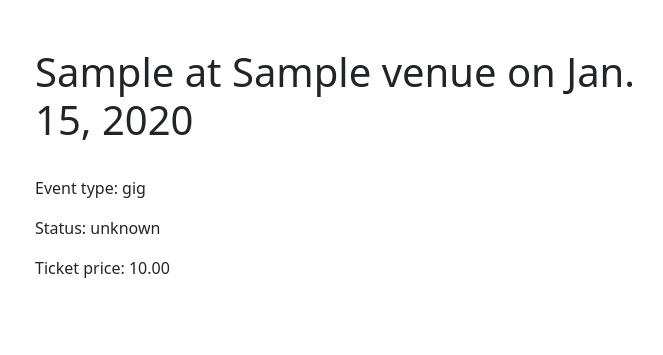
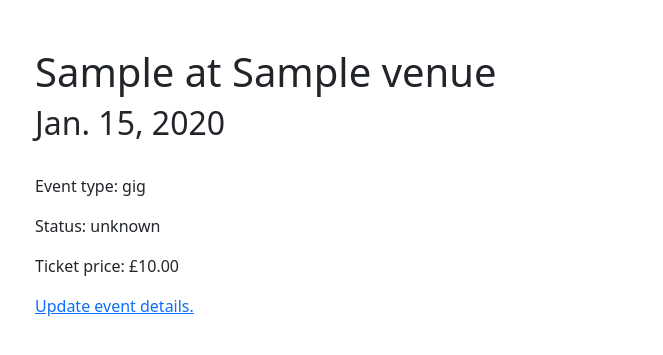
Before and after one commit to GeographyJames/gig_tracker, a Django app: a page that uses gigs/templates/events/event_page.html in a window 1280 px wide. Shown: the part 56-411 px from the top of the page, without its empty margins (297-960 px from the left). Run offline with Django 4.2, Linux system fonts and the light colour scheme; tables that the repository leaves empty hold one stand-in row (values such as "Sample post").

Commit message:
Added option to add ticket price and an 'update event' page. Still needs update event functionality added.

```diff
--- a/gigs/forms.py
+++ b/gigs/forms.py
@@ -5,7 +5,7 @@ class SubmitEvent(forms.ModelForm):
 
     class Meta:
         model = Event
-        fields = ['headline_act', 'venue', 'event_type', 'date', 'status']
+        fields = ['headline_act', 'venue', 'event_type', 'date', 'status', 'ticket_price']
 
     def __init__(self, *args, **kwargs):
         super(SubmitEvent, self).__init__(*args, **kwargs)
@@ -23,6 +23,8 @@ class SubmitEvent(forms.ModelForm):
         self.fields['venue'].widget.attrs['class'] = 'form-select'
         self.fields['venue'].empty_label='Select venue'
 
+        self.fields['ticket_price'].widget.attrs['class'] = 'form-select'
+        self.fields['ticket_price'].label = 'Ticket price face value (excluding booking fee)'
 
 class AddVenue(forms.ModelForm):
     class Meta:
--- a/gigs/models.py
+++ b/gigs/models.py
@@ -35,7 +35,8 @@ class Event(models.Model):
         ('sold out', 'sold out'),
         ('cancelled', 'cancelled'),
         ('postponed', 'postponed'),
-
+        ('rescheduled', 'rescheduled'),
+        ('change of venue', 'change of venue'),
     ]
 
     event_type =  models.CharField(max_length=50, choices=event_types, default='gig')
@@ -66,3 +67,6 @@ class Event(models.Model):
 
     def get_absolute_url(self):
         return reverse('event_page', args=[self.slug])
+
+    def update_event_url(self):
+        return reverse('update_event', args=[self.slug])
--- a/gigs/templates/events/event_page.html
+++ b/gigs/templates/events/event_page.html
@@ -1,10 +1,38 @@
 {% extends "base.html" %}
 
 {% block content %}
-<h1>{% block title %}{{ event.headline_act }} at {{ event.venue }} on {{ event.date }}{% endblock %}</h1>
+<h1>{% block title %}{{ event.headline_act }} at {{ event.venue }}{% endblock %}</h1>
+<h2>{{ event.date }}</h2>
 <br>
 <p>Event type: {{ event.event_type }}</p>
 <p>Status: {{ event.status }}</p>
-<p>Ticket price: {{ event.ticket_price }}</p>
+<p>Ticket price:  {% if event.ticket_price_text %}
+    {{ event.ticket_price_text }}
+    {% else %}
+    £{{ event.ticket_price }}
+    {% endif %}</p>
 
-{% endblock %}
+
+<p><a {% if request.user.is_authenticated %}
+    href="{{ event.update_event_url }}"
+    {% else %}
+    data-bs-toggle="modal" data-bs-target="#please_login_or_register" href="#"
+  {% endif %}>Update event details.</a></p>
+
+
+<!-- Modal -->
+<div class="modal fade" id="please_login_or_register" tabindex="-1" aria-labelledby="please_login_or_register" aria-hidden="true">
+    <div class="modal-dialog">
+      <div class="modal-content">
+        <div class="modal-header">
+          <h5 class="modal-title">Add event</h5>
+          <button type="button" class="btn-close" data-bs-dismiss="modal" aria-label="Close"></button>
+        </div>
+        <div class="modal-body">
+        <p>Please <a href="{{ event.update_event_url }}">login</a> or <a href="{% url 'register' %}">register</a> update the event details.</p>
+      </div>
+      </div>
+    </div>
+  </div>
+
+    {% endblock %}
--- a/gigs/templates/events/home.html
+++ b/gigs/templates/events/home.html
@@ -9,7 +9,11 @@
         <a
         href="{{ event.get_absolute_url }}"
         class="{% if event.fri_or_sat %}fri_or_sat{% else %}not_fri_or_sat{% endif %}">
-            {{ event.headline_act }} - {{ event.venue.name }}: {{ event.text_date }}</a><br>
+            {{ event.headline_act }} - {{ event.venue.name }}: {{ event.text_date }} {% if event.ticket_price_text %}
+                ({{ event.ticket_price_text }})
+                {% else %}
+                (£{{ event.ticket_price }})
+                {% endif %}</a><br>
 {% endfor %}
 <br>
 {% endfor %}
--- /dev/null
+++ b/gigs/templates/events/update_event.html
@@ -0,0 +1,6 @@
+{% extends "base.html" %}
+
+{% block content %}
+<h1>{% block title %}Update event{% endblock %}</h1>
+<br>
+{% endblock %}
--- a/gigs/urls.py
+++ b/gigs/urls.py
@@ -8,4 +8,5 @@ urlpatterns = [
     path('submit/', views.submit_event, name='submit_event'),
     path('event/<slug:slug>/', views.event_page, name='event_page'),
     path('add_venue/', views.add_venue, name='add_venue'),
+    path('event/update/<slug:slug>/', views.update_event, name='update_event'),
 ]
--- a/gigs/views.py
+++ b/gigs/views.py
@@ -7,6 +7,14 @@ from django.utils.text import slugify
 import pandas as pd
 import datetime
 from django.contrib.auth.decorators import login_required
+
+def event_price(event):
+    if event.ticket_price == 0:
+        event.ticket_price_text = 'Free'
+    elif event.ticket_price == None:
+        event.ticket_price_text = 'unknown'
+    else:
+        event.ticket_price_text = None
 
 def suffix(d):
     return 'th' if 11<=d<=13 else {1:'st',2:'nd',3:'rd'}.get(d%10, 'th')
@@ -26,6 +34,7 @@ def home(request):
         events = Event.objects.filter(date__year=date.year, date__month=date.month)
         for event in events:
             event.text_date=custom_strftime('%a {S} %B', event.date)
+            event_price(event)
             if event.date.weekday() in [4,5]:
                 event.fri_or_sat = True
             else:
@@ -45,6 +54,7 @@ def submit_event(request):
     if request.method == 'POST':
         form = SubmitEvent(data=request.POST)
         if form.is_valid():
+            print(type(form.cleaned_data['ticket_price']), form.cleaned_data['ticket_price'])
             event = form.save(commit=False)
             event.slug = event.create_slug()
             existing_event = Event.objects.filter(
@@ -54,6 +64,7 @@ def submit_event(request):
             if existing_event:
                 messages.warning(request, f"There is already an event with {event.headline_act} at {event.venue} on {custom_strftime('%a {S} %B %Y', event.date)} in the database.")
             else:
+
                 event.save()
                 messages.success(request, f"<strong>{event.headline_act}</strong> at <strong>{event.venue}</strong> on <strong>{custom_strftime('%a {S} %B %Y', event.date)}</strong> added to database.")
                 return redirect('home')
@@ -65,9 +76,11 @@ def event_page(request, slug):
         Event,
         slug=slug
         )
+    event_price(event)
 
-    return render (request, 'events/event_page.html', {'event': event})
+    return render(request, 'events/event_page.html', {'event': event})
 
+@login_required
 def add_venue(request):
     if request.method != 'POST':
         form = AddVenue()
@@ -86,5 +99,12 @@ def add_venue(request):
                 messages.success(request, f"<strong>{venue.name}</strong> added to database.")
                 return redirect('submit_event')
 
+    return render(request, 'events/add_venue.html', {'form': form})
 
-    return render(request, 'events/add_venue.html', {'form': form})
+@login_required
+def update_event(request, slug):
+    event = get_object_or_404(
+    Event,
+    slug=slug
+    )
+    return render(request, 'events/update_event.html', {})
```
Also changed, not shown: gigs/templates/events/submit_event.html (+9 -0 lines).
